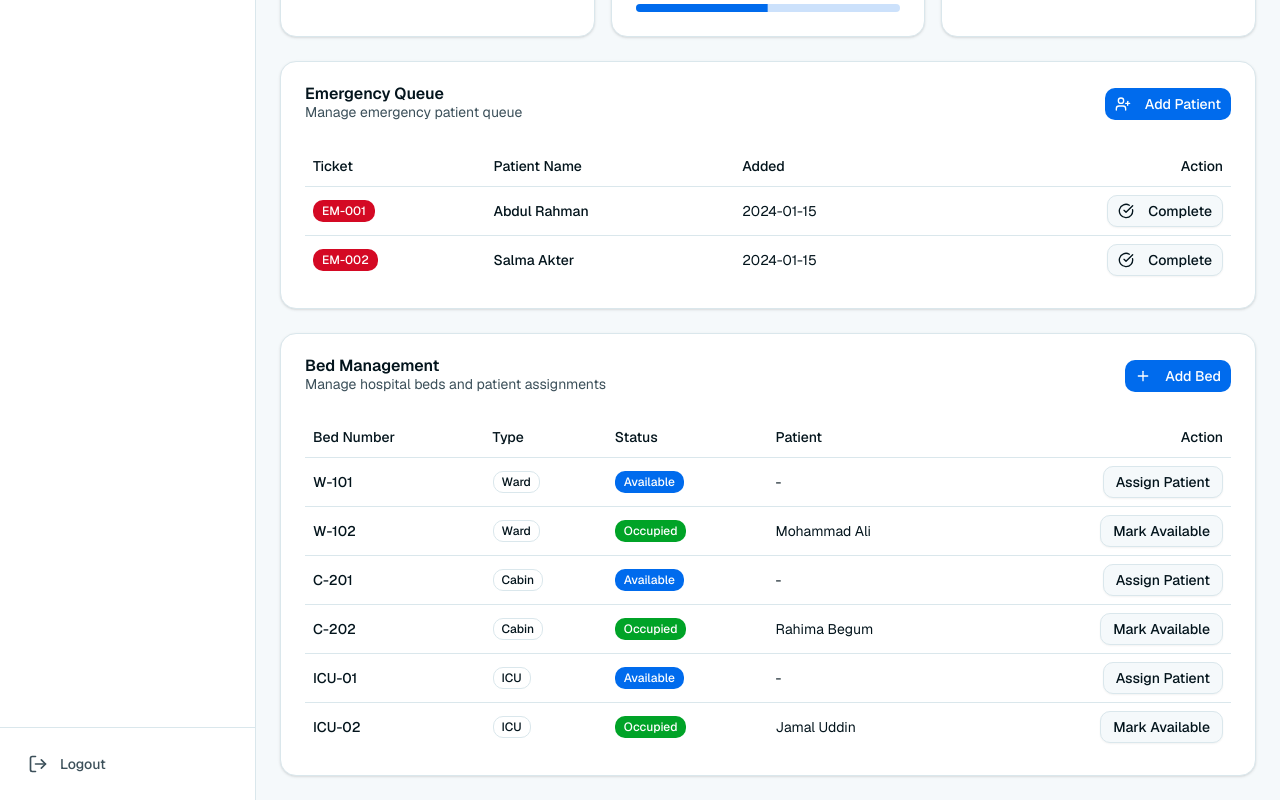
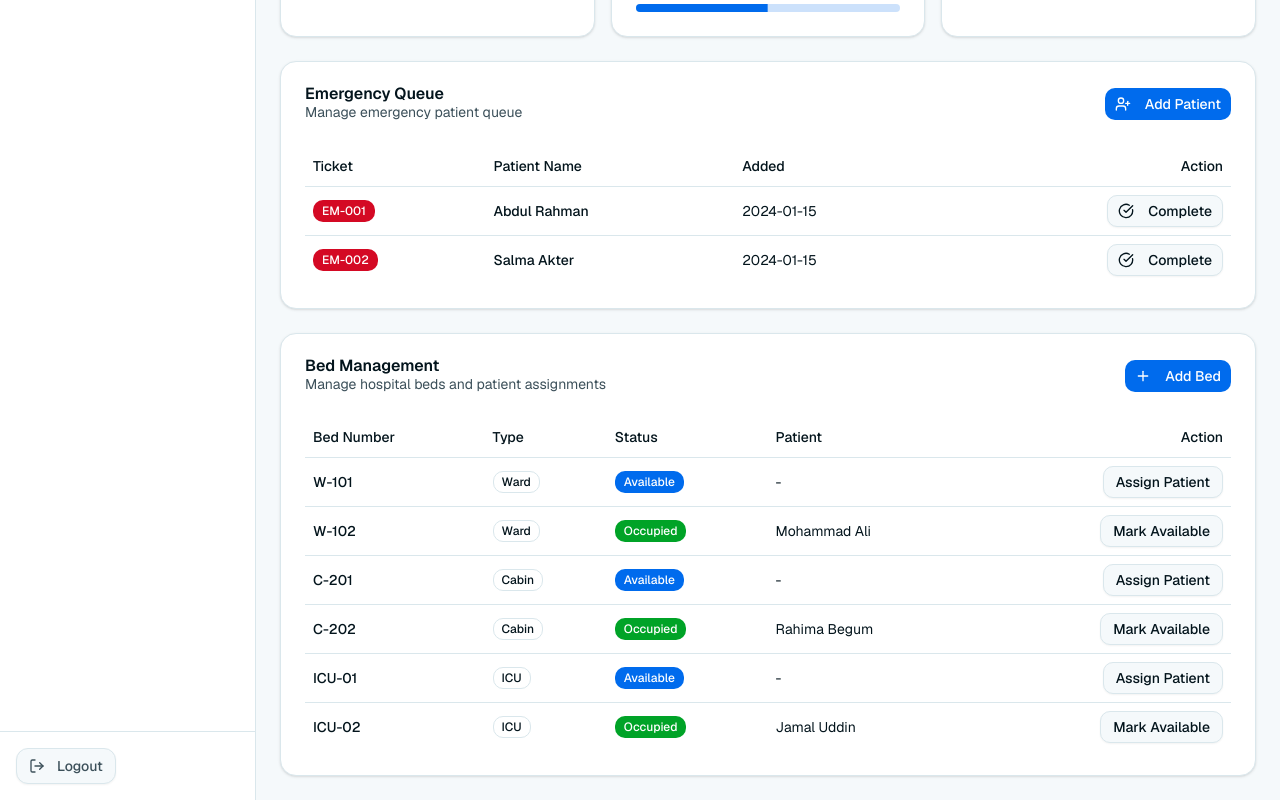
Before and after one commit to SazzadHossain103/MediHub, a Next.js app: page /hospital/dashboard in a window 1280 px wide. Shown: the part 277-1077 px from the top of the page. Built offline with nearby package versions, Linux system fonts and the light colour scheme.

Commit message:
feat: implement hospital logout functionality with token management and error handling

```diff
--- a/src/app/admin/dashboard/page.tsx
+++ b/src/app/admin/dashboard/page.tsx
@@ -54,7 +54,7 @@ export default function AdminDashboardPage() {
   const [deleteDialogOpen, setDeleteDialogOpen] = useState(false)
   const [deleteTarget, setDeleteTarget] = useState<{ type: "patient" | "hospital"; id: string; name: string } | null>(null)
   const [isLoading, setIsLoading] = useState(true)
-  const { logout } = useAuthStore()
+  const { logout, adminToken, } = useAuthStore()
 
   // Load data on mount
   useEffect(() => {
@@ -76,10 +76,17 @@ export default function AdminDashboardPage() {
 
   const handleLogout = async () => {
     try {
-      await fetch("/api/auth/adminLogout", {
-      method: "POST",
-      credentials: "include", // 🔥 VERY IMPORTANT
-    });
+      const res = await fetch("/api/auth/adminLogout", {
+        method: "POST",
+        headers: {
+          Authorization: `Bearer ${adminToken}`,
+        },
+        credentials: "include", // 🔥 VERY IMPORTANT
+      });
+      if (!res.ok) {
+        console.log("Logout failed");
+      }
+
       logout();            // 🔥 clear Zustand (client)
 
       localStorage.removeItem("medihub_admin_logged_in")
@@ -88,6 +95,7 @@ export default function AdminDashboardPage() {
       console.error("Logout failed:", error);
     }
   }
+
 
   const openDeleteDialog = (type: "patient" | "hospital", id: string, name: string) => {
     setDeleteTarget({ type, id, name })
--- /dev/null
+++ b/src/app/api/hospital/logout/route.ts
@@ -0,0 +1,33 @@
+import { NextRequest, NextResponse } from "next/server";
+
+export async function POST(req: NextRequest) {
+
+  try {
+    req.headers.get("authorization")?.startsWith("Bearer ") || (() => { throw new Error("Missing or invalid Authorization header") })();
+    const token = req.headers.get("authorization")!.split(" ")[1];
+    if (!token) throw new Error("Token not found in Authorization header");
+
+    // 🔥 Clear cookie
+    const res = NextResponse.json({
+      message: "Logged out successfully",
+    });
+
+    res.cookies.set("hospitalToken", "", {
+      httpOnly: true,
+      secure: process.env.NODE_ENV === "production",
+      sameSite: "strict",
+      path: "/", // 🔥 SAME AS LOGIN
+      expires: new Date(0), // 🔥 stronger than maxAge
+    });
+
+    console.log("Hospital logged out, token cookie cleared", res.cookies.get("hospitalToken"));
+
+    return res;
+
+  } catch (error: any) {
+    return NextResponse.json(
+      { error: error.message },
+      { status: 500 }
+    );
+  }
+}
--- a/src/app/hospital/dashboard/page.tsx
+++ b/src/app/hospital/dashboard/page.tsx
@@ -78,6 +78,7 @@ import {
   Activity,
   Stethoscope,
 } from "lucide-react"
+import { useRouter } from "next/navigation"
 
 // Types
 interface MedicalTest {
@@ -413,6 +414,32 @@ function SidebarContent({
   activeTab: string
   onTabChange: (tab: string) => void
 }) {
+
+  const router = useRouter()
+
+  const { logout, hospitalToken } = useAuthStore()
+  const handleLogout = async (e: React.FormEvent) => {
+    e.preventDefault()
+    try {
+      const res = await fetch("/api/hospital/logout", {
+        method: "POST",
+        headers: {
+          Authorization: `Bearer ${hospitalToken}`,
+        },
+        credentials: "include", // 🔥 VERY IMPORTANT
+      });
+      if (!res.ok) {
+        console.error("Logout failed with status:", res.status);
+        // return;
+      }
+
+      logout();            // 🔥 clear Zustand (client)
+
+      router.push("/hospital/login") // 🔥 redirect to login page
+    } catch (error) {
+      console.error("Logout failed:", error)
+    }
+  }
   return (
     <div className="flex h-full flex-col">
       <div className="flex h-16 items-center border-b border-border px-6">
@@ -448,13 +475,15 @@ function SidebarContent({
         })}
       </nav>
       <div className="border-t border-border p-4">
-        <Link
-          href="/hospital/login"
-          className="flex items-center gap-3 rounded-lg px-3 py-2.5 text-sm font-medium text-muted-foreground hover:bg-muted hover:text-foreground transition-all"
+        <Button
+          // href="/hospital/login"
+          variant="outline"
+          onClick={handleLogout}
+          className="flex items-center  gap-3 rounded-lg px-3 py-2.5 text-sm font-medium text-muted-foreground hover:bg-muted hover:text-foreground transition-all"
         >
           <LogOut className="h-5 w-5" />
           Logout
-        </Link>
+        </Button>
       </div>
     </div>
   )
@@ -909,11 +938,11 @@ export default function HospitalDashboardPage({
                   <Avatar className="h-20 w-20 border-4 border-card shadow-lg">
                     <AvatarImage src="/placeholder-hospital.jpg" alt={hospitalData.profile.name} />
                     <AvatarFallback className="bg-primary text-2xl text-primary-foreground">
-                      {hospitalData.profile.name.split(" ").map(n => n[0]).join("").slice(0, 2)}
+                      {user?.name.split(" ").map(n => n[0]).join("").slice(0, 2)}
                     </AvatarFallback>
                   </Avatar>
                   <div>
-                    <h1 className="text-2xl font-bold text-foreground lg:text-3xl">{hospitalData.profile.name}</h1>
+                    <h1 className="text-2xl font-bold text-foreground lg:text-3xl">{user?.name}</h1>
                     <div className="mt-1 flex flex-wrap items-center gap-2 text-muted-foreground">
                       <span>{hospitalData.profile.type}</span>
                       <span>·</span>
@@ -1362,7 +1391,7 @@ export default function HospitalDashboardPage({
                   <div className="grid gap-4 md:grid-cols-2">
                     <div>
                       <Label>Hospital Name</Label>
-                      <Input value={hospitalData.profile.name} readOnly className="mt-1" />
+                      <Input value={user?.name} readOnly className="mt-1" />
                     </div>
                     <div>
                       <Label>License Number</Label>
@@ -1374,7 +1403,7 @@ export default function HospitalDashboardPage({
                     </div>
                     <div>
                       <Label>Email</Label>
-                      <Input value={hospitalData.profile.email} readOnly className="mt-1" />
+                      <Input value={user?.email} readOnly className="mt-1" />
                     </div>
                     <div className="md:col-span-2">
                       <Label>Address</Label>
```
